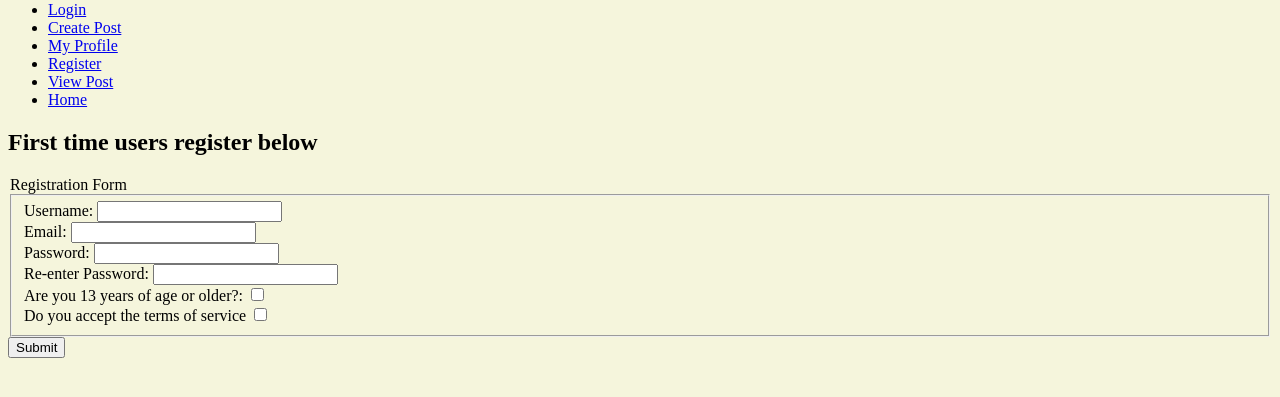
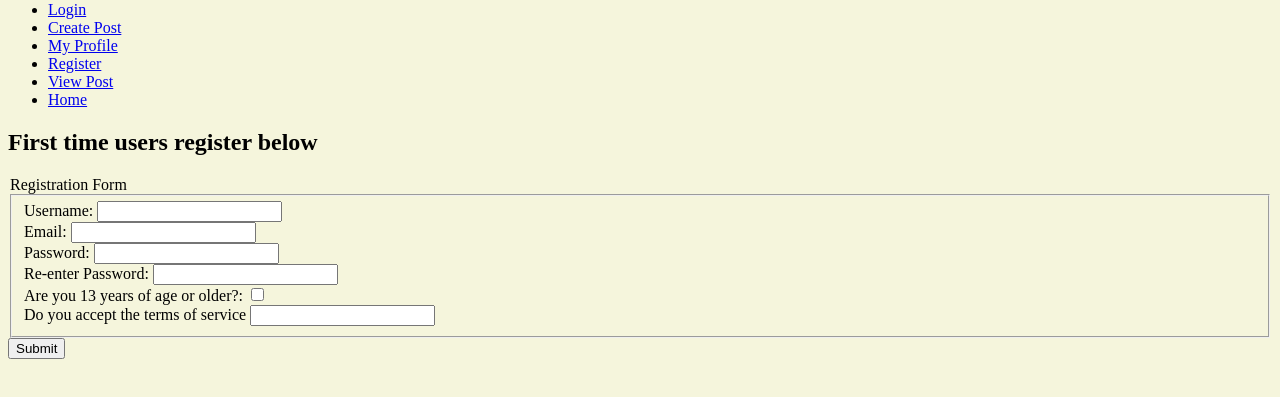
Before and after one commit to austinlikesfood/CSC317Project, a plain HTML site: page HTML/registration.html in a window 1280 px wide. Shown: the part 79-476 px from the top of the page. Drawn offline with Linux system fonts and the light colour scheme.

Commit message:
debugging email and fixig checkbox on HTML side

```diff
--- a/HTML/registration.html
+++ b/HTML/registration.html
@@ -51,7 +51,7 @@
         <br>
 
         <label for="checkbox">Do you accept the terms of service</label>
-        <input type ="checkbox">
+        <input type ="tos-box">
         <br>
 
         </fieldset>
--- a/JavaScript/validation.js
+++ b/JavaScript/validation.js
@@ -14,3 +14,7 @@ document.getElementById('checkPass').addEventListener('change', function(){
 document.getElementById('email').addEventListener('change', function(){
     console.log(ev);
 })
+
+document.getElementById('tos-box').addEventListener('change', function(){
+    console.log(ev);
+})
```
